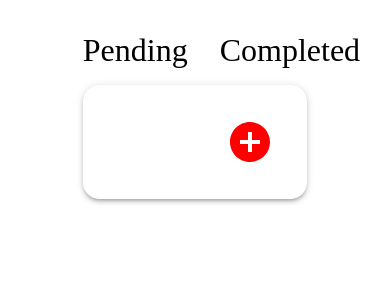
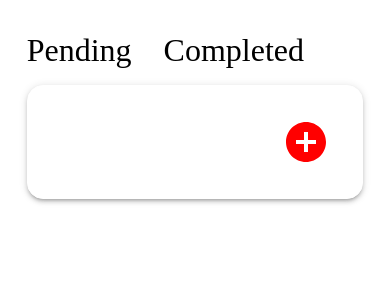
Before and after one commit to huangrkul/creative-software-challenge, a React app: page / in a window 390 px wide. Shown: the top 300 px of the page. Built offline with nearby package versions, Linux system fonts and the light colour scheme.

Commit message:
added basic response design

```diff
--- a/src/components/MainTaskBoard.js
+++ b/src/components/MainTaskBoard.js
@@ -8,10 +8,13 @@ import Paper from '@material-ui/core/Paper'
 
 const MainTaskBoard = (props) => {
 
-  const useStyles = makeStyles({
+  const useStyles = makeStyles((theme) => ({
     container: {
       width: '60%',
       margin: '2em auto',
+      [theme.breakpoints.down('sm')]: {
+        width: '90%'
+      },
       '& nav': {
         display: 'flex',
         marginBottom: '1em',
@@ -27,7 +30,7 @@ const MainTaskBoard = (props) => {
       borderRadius: '1em'
     }
 
-  })
+  }))
 
   const [isPending, setPending] = useState(true);
   const classes = useStyles();
--- a/src/components/TaskCard.js
+++ b/src/components/TaskCard.js
@@ -8,7 +8,7 @@ import CancelIcon from '@material-ui/icons/Cancel';
 
 const TaskCard = (props) => {
 
-  const useStyles = makeStyles({
+  const useStyles = makeStyles((theme) => ({
     main: {
       backgroundColor: '#fff',
       border: '1px solid #bbb',
@@ -20,6 +20,9 @@ const TaskCard = (props) => {
       display: 'flex',
       justifyContent: 'space-between',
       alignItems: 'center',
+      [theme.breakpoints.down('sm')]: {
+        flexWrap: 'wrap'
+      },
       '& > div:first-child': {
         flex: '1 0 70%',
         display: 'flex',
@@ -38,6 +41,9 @@ const TaskCard = (props) => {
       },
       '& > div:last-child': {
         flex: '1 0 30%',
+        [theme.breakpoints.down('sm')]: {
+          flex: '1 0 100%'
+        }
       },
     },
     buttonGroup: {
@@ -90,7 +96,7 @@ const TaskCard = (props) => {
     hide: {
       display: 'none'
     }
-  })
+  }))
 
   const classes = useStyles();
 
```
